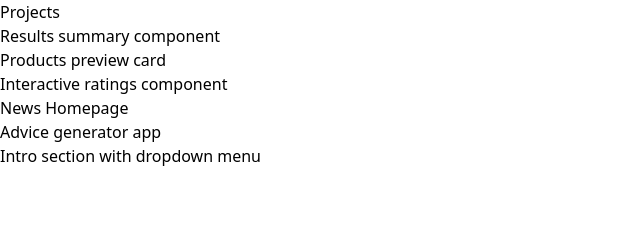
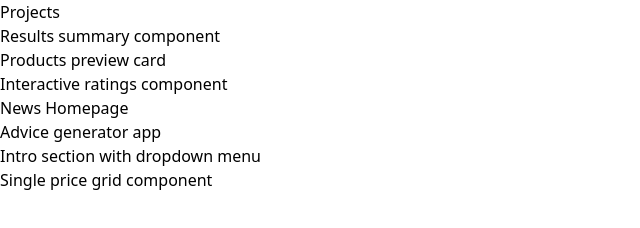
Before and after one commit to gtalin/front-end-mentor, a plain HTML site: page index.html in a window 1280 px wide. Shown: the whole page, without its empty margins (0-640 px from the left). Drawn offline with nearby package versions, Linux system fonts and the light colour scheme.

```diff
--- a/index.html
+++ b/index.html
@@ -34,6 +34,10 @@
       <li>
         <a href="./intro-section-dropdown-nav">Intro section with dropdown menu</a>
       </li>
+
+      <li>
+        <a href="./single-price-grid-component">Single price grid component</a>
+      </li>
     </ul>
   </main>
 </body>
```
Also changed, not shown: README.md (added), 3 other files.
